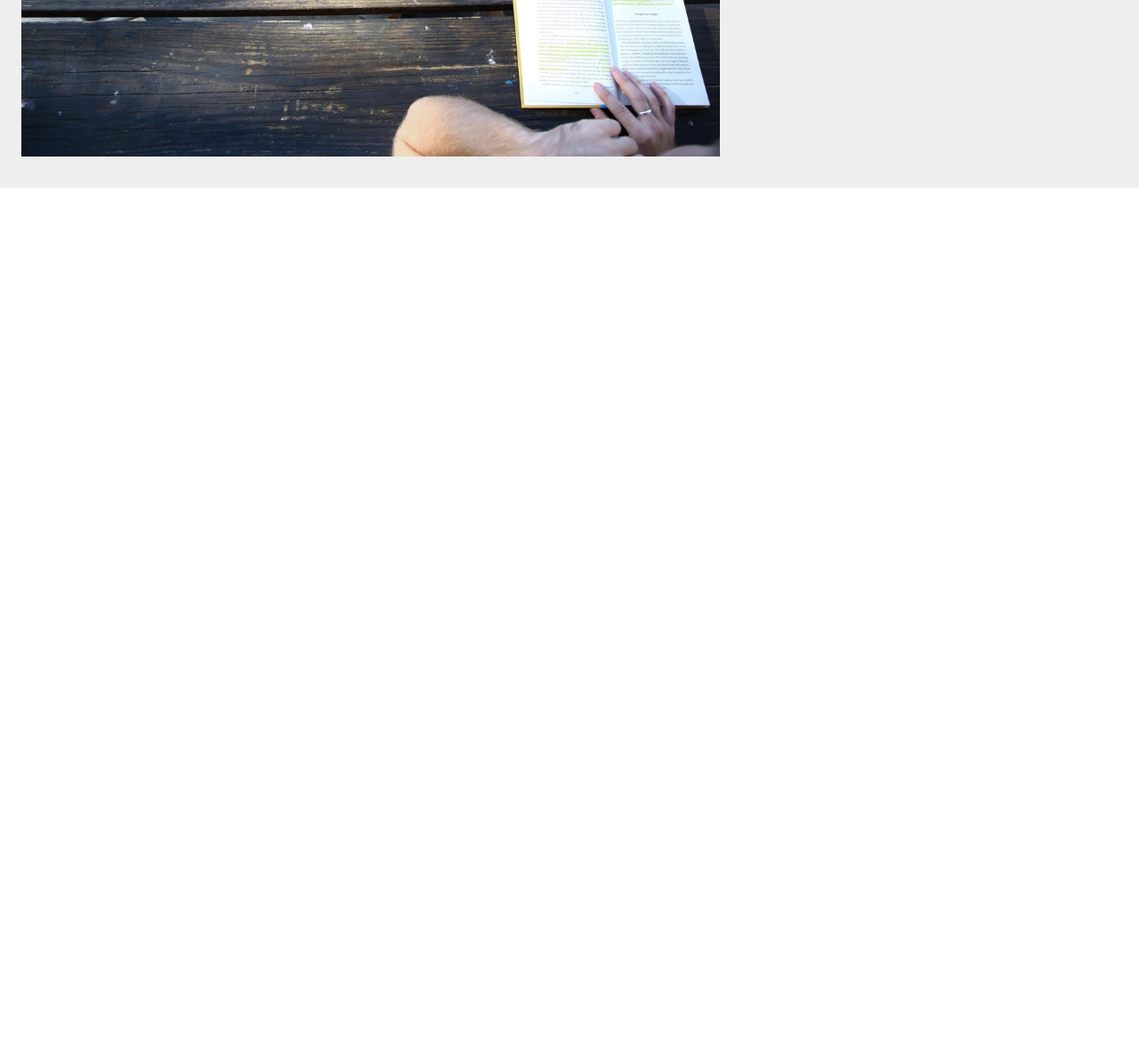
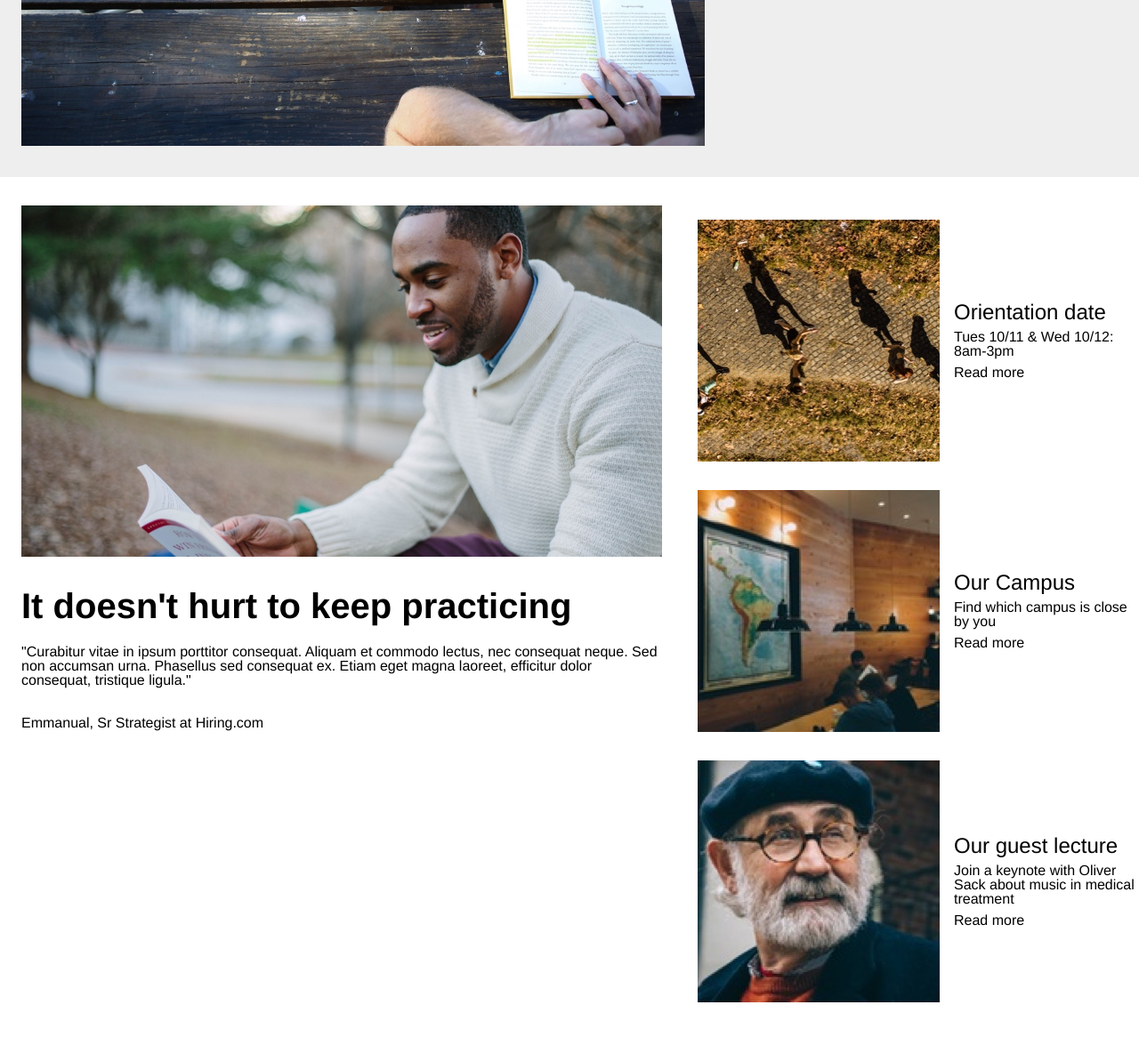
Before and after one commit to matt-harlow/ColmarAcademy, a plain HTML site: page index.html in a window 1280 px wide. Shown: the part 500-1666 px from the top of the page at 89% size. Before the commit the page ends 800 px from the top, so only its background shows below. Drawn offline with Linux system fonts and the light colour scheme.

Commit message:
Information Section Added

```diff
--- a/index.html
+++ b/index.html
@@ -10,7 +10,7 @@
 
   <!-- Header -->
   <header>
-  	<div class="container">
+  	<div class="nav-container">
       <div class="logo">
   	    <img src="./resources/images/ic-logo.svg">
   	    <span>COLMARACADEMY</span>
@@ -51,6 +51,42 @@
   	  </div>
     </div>
 
+    <!-- Features -->
+    <div class="features-container">
+      <div class="big-feature">
+        <img src="./resources/images/information-main.jpg">
+        <h1>It doesn't hurt to keep practicing</h1>
+        <p>"Curabitur vitae in ipsum porttitor consequat. Aliquam et commodo lectus, nec consequat neque. Sed non accumsan urna. Phasellus sed consequat ex. Etiam eget magna laoreet, efficitur dolor consequat, tristique ligula."</p>
+        <span class="quote">Emmanual, Sr Strategist at Hiring.com</span>
+      </div>
+      <div class="small-features">
+      	<div class="feature">
+      	  <img src="./resources/images/information-orientation.jpg">
+      	  <div class="feature-info">
+      	    <h2>Orientation date</h2>
+      	    <p>Tues 10/11 & Wed 10/12: 8am-3pm</p>
+      	    <span class="link">Read more</span>
+      	  </div>
+      	</div>
+      	<div class="feature">
+      	  <img src="./resources/images/information-campus.jpg">
+      	  <div class="feature-info">
+      	    <h2>Our Campus</h2>
+      	    <p>Find which campus is close by you</p>
+      	    <span class="link">Read more</span>
+      	  </div>
+      	</div>
+      	<div id="highlight" class="feature">
+      	    <img src="./resources/images/information-guest-lecture.jpg">
+      	    <div class="feature-info">
+      	      <h2>Our guest lecture</h2>
+      	      <p>Join a keynote with Oliver Sack about music in medical treatment</p>
+      	      <span class="link">Read more</span>
+      	    </div>
+      	</div>
+      </div>
+    </div>
+
   </div> <!--End Main Content-->
 </body>
 </html>
--- a/resources/css/style.css
+++ b/resources/css/style.css
@@ -11,6 +11,15 @@ html {
   top: 4rem; /* To offset for fixed header. */
 }
 
+h1 {
+	font-size: 2.5rem;
+	font-weight: bold;
+}
+
+h2 {
+	font-size: 1.5rem;
+}
+
 /*Header*/
 
 header {
@@ -20,7 +29,7 @@ header {
     background-color: white;
 }
 
-header .container {
+header .nav-container {
 	display: flex;
 	align-items: center;
 	height: 4rem;
@@ -59,11 +68,13 @@ nav.mobile {
 }
 
 .image-container {
+	max-width: 60%;
 	padding: 2rem 1.5rem;
 }
 
 .image-container img {
 	width: 100%;
+	height: auto;
 }
 
 .banner-info {
@@ -71,14 +82,11 @@ nav.mobile {
 }
 
 .banner-info h1 {
-	margin-bottom: 1rem;
-	font-size: 2.5rem;
-	font-weight: bold;
+	margin-bottom: 1.5rem;
 }
 
 .banner-info h2 {
-	margin-bottom: 1rem;
-	font-size: 1.5rem;
+	margin-bottom: 1.5rem;
 }
 
 .banner-info .button {
@@ -87,3 +95,56 @@ nav.mobile {
 	background-color: #757575;
 	color: white;
 }
+
+/*Features*/
+
+.features-container {
+	display: flex;
+	max-width: 100%;
+}
+
+.big-feature {
+	width: 60%;
+	padding: 2rem 1.5rem;
+}
+
+.big-feature img {
+	max-width: 100%;
+	height: auto;
+	padding-bottom: 2rem;
+}
+
+.big-feature h1 {
+	margin-bottom: 1.5rem;
+}
+
+.big-feature p {
+	margin-bottom: 2rem;
+}
+
+.small-features {
+	display: flex;
+	flex-direction: column;
+	padding: 2rem 0;
+	max-width: 40%;
+}
+
+.feature {
+	display: flex;
+	align-items: center;
+	width: 100%;
+}
+
+.feature img {
+	max-width: 35%%;
+	height auto;
+	padding: 1rem;
+}
+
+.feature-info {
+	max-width: 65%;
+}
+
+.feature-info h2, p {
+	margin-bottom: 0.5rem;
+}
```
